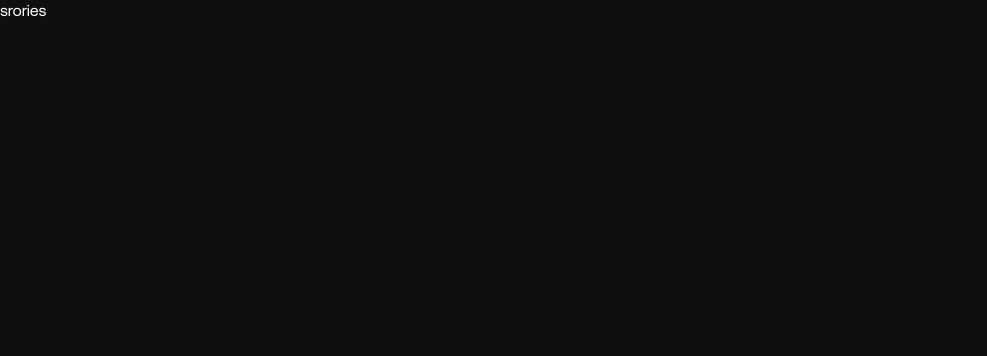
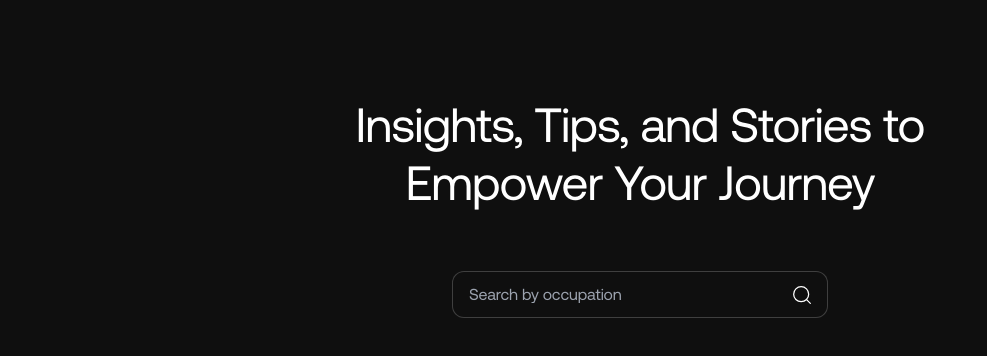
Before and after one commit to EhsanullahQadeer/askppl-sales-website, a Next.js app: page /stories in a window 1280 px wide. Shown: the top 356 px of the page, without its empty margins (0-987 px from the left). Built offline with nearby package versions, Linux system fonts and the light colour scheme.

Commit message:
search field added

```diff
--- a/src/app/(pages)/stories/page.tsx
+++ b/src/app/(pages)/stories/page.tsx
@@ -1,9 +1,36 @@
-import React from 'react'
+import SearchField from "@/components/SearchField";
+import React from "react";
+
+const occupations = [
+  "Content creator",
+  "Designer",
+  "Developer",
+  "Photographer",
+  "Writer",
+  "Editor",
+  "Engineer",
+  "Teacher",
+  "Data Scientist",
+];
 
 const page = () => {
   return (
-    <div>srories</div>
-  )
-}
+    <div className="pt-24">
+      <div className="max-w-[610px] mx-auto">
+        <h1 className="text-5xl text-center font-medium">
+          Insights, Tips, and Stories to Empower Your Journey
+        </h1>
+      </div>
 
-export default page
+      <div className="mt-[60px] max-w-[376px] mx-auto">
+        <SearchField
+          {...{ placeholder: "Search by occupation", suggestions: occupations }}
+        />
+      </div>
+
+      <div className="mt-[100px]"></div>
+    </div>
+  );
+};
+
+export default page;
--- /dev/null
+++ b/src/assets/icons/SearchIcon.tsx
@@ -0,0 +1,29 @@
+import React from "react";
+
+const SearchIcon = () => {
+  return (
+    <svg
+      xmlns="http://www.w3.org/2000/svg"
+      width="20"
+      height="20"
+      viewBox="0 0 20 20"
+      fill="none"
+    >
+      <path
+        d="M14.584 14.582L18.334 18.332"
+        stroke="currentColor"
+        stroke-width="1.25"
+        stroke-linecap="round"
+        stroke-linejoin="round"
+      />
+      <path
+        d="M16.666 9.16797C16.666 5.02584 13.3082 1.66797 9.16602 1.66797C5.02388 1.66797 1.66602 5.02584 1.66602 9.16797C1.66602 13.3101 5.02388 16.668 9.16602 16.668C13.3082 16.668 16.666 13.3101 16.666 9.16797Z"
+        stroke="currentColor"
+        stroke-width="1.25"
+        stroke-linejoin="round"
+      />
+    </svg>
+  );
+};
+
+export default SearchIcon;
--- /dev/null
+++ b/src/components/SearchField.tsx
@@ -0,0 +1,94 @@
+"use client";
+
+import SearchIcon from "@/assets/icons/SearchIcon";
+import React, { useEffect, useRef, useState } from "react";
+
+type Props = { placeholder: string; suggestions: string[] };
+
+const SearchField = (props: Props) => {
+  const { placeholder, suggestions } = props;
+
+  const [inputValue, setInputValue] = useState("");
+  const [filteredSuggestions, setFilteredSuggestions] = useState<string[]>([]);
+  const [showSuggestions, setShowSuggestions] = useState(false);
+  const [selectedItem, setSelectedItem] = useState<string | null>(null);
+
+  const inputRef = useRef<HTMLDivElement | null>(null);
+
+  const handleInputChange = (e: React.ChangeEvent<HTMLInputElement>) => {
+    const userInput = e.target.value;
+    setInputValue(userInput);
+
+    if (userInput.trim() === "") {
+      setFilteredSuggestions([]);
+      setShowSuggestions(false);
+      return;
+    }
+
+    const matches = suggestions.filter((item) =>
+      item.toLowerCase().includes(userInput.toLowerCase())
+    );
+
+    setFilteredSuggestions(matches);
+    setShowSuggestions(matches.length > 0);
+  };
+
+  const handleSuggestionClick = (item: string) => {
+    setInputValue(item);
+    setSelectedItem(item);
+    setShowSuggestions(false);
+  };
+
+  const handleClickOutside = (e: MouseEvent) => {
+    if (inputRef.current && !inputRef.current.contains(e.target as Node)) {
+      setShowSuggestions(false);
+    }
+  };
+
+  useEffect(() => {
+    document.addEventListener("mousedown", handleClickOutside);
+    return () => document.removeEventListener("mousedown", handleClickOutside);
+  }, []);
+
+  useEffect(() => {
+    console.log("selected Item ", selectedItem);
+  }, [selectedItem]);
+
+  return (
+    <div className="relative w-full" ref={inputRef}>
+      <div className="relative z-10">
+        <input
+          type="text"
+          value={inputValue}
+          onChange={handleInputChange}
+          placeholder={placeholder}
+          className="w-full bg-dark outline-none text-base px-4 py-3 border border-[#FFFFFF33] focus-within:border-white rounded-xl font-medium text-white"
+        />
+        <span className="text-white absolute top-1/2 -translate-y-1/2 right-4">
+          <SearchIcon />
+        </span>
+      </div>
+
+      {showSuggestions && (
+        <ul
+          className="absolute w-full -mt-4 pt-4 bg-glass-white-gradient text-white rounded-b-xl shadow-md shadow-grey"
+          style={{
+            backdropFilter: "blur(50px)",
+          }}
+        >
+          {filteredSuggestions.map((item, index) => (
+            <li
+              key={index}
+              onClick={() => handleSuggestionClick(item)}
+              className="px-4 py-2 cursor-pointer text-sm"
+            >
+              {item}
+            </li>
+          ))}
+        </ul>
+      )}
+    </div>
+  );
+};
+
+export default SearchField;
--- a/tailwind.config.ts
+++ b/tailwind.config.ts
@@ -36,6 +36,10 @@ export default {
         lightLime: "#B9E567",
         secondaryLime: "#90B941",
       },
+      backgroundImage: {
+        "glass-white-gradient":
+          "linear-gradient(145deg, rgba(255, 255, 255, 0.10) 13.38%, rgba(255, 255, 255, 0.16) 93.32%)",
+      },
     },
   },
   plugins: [],
```
